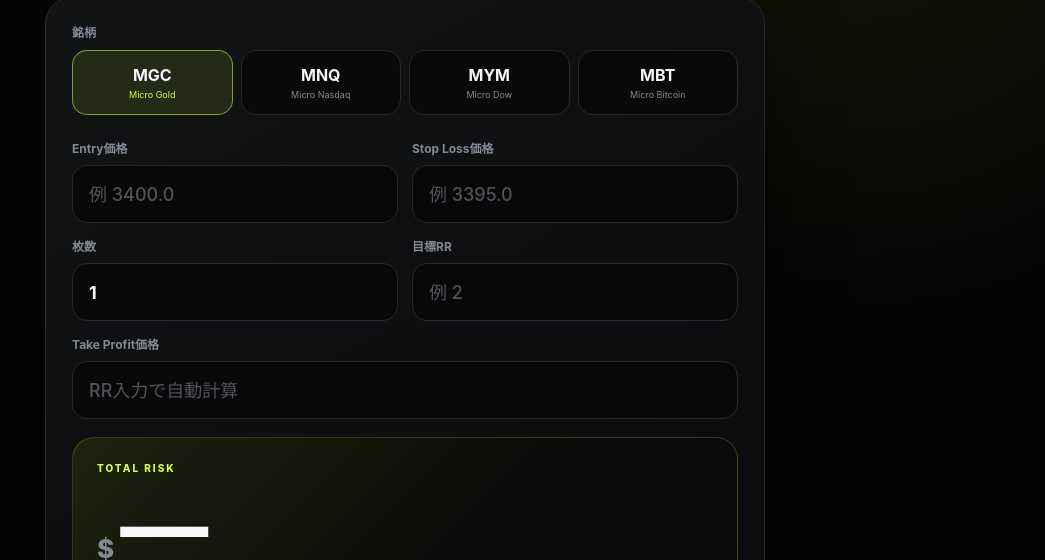
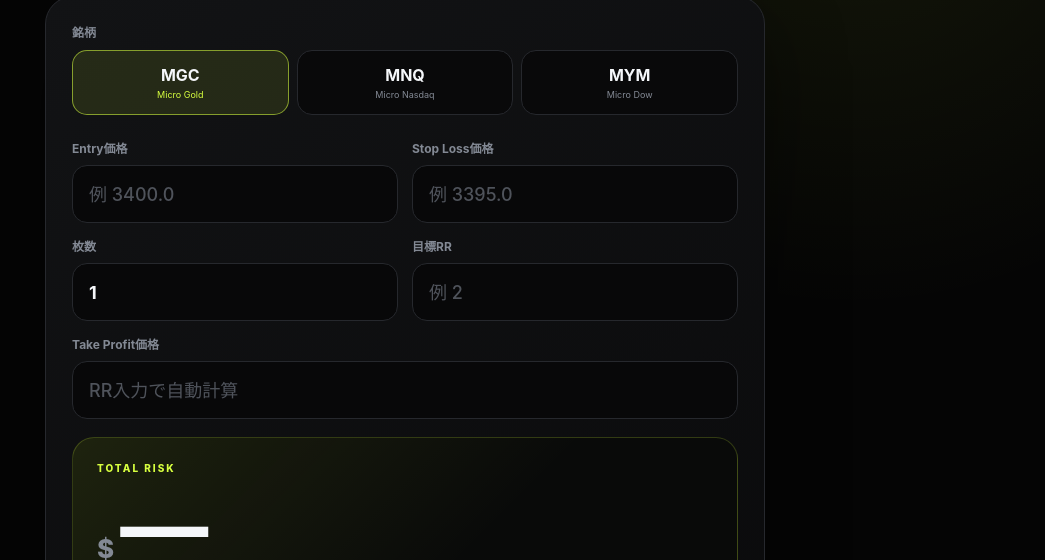
Before and after one commit to LowWilson/prop-risk-calculator, a plain HTML site: page index.html in a window 1280 px wide. Shown: the part 240-800 px from the top of the page, without its empty margins (235-1280 px from the left). Drawn offline with Linux system fonts and the light colour scheme.

Commit message:
Add files via upload

```diff
--- a/app.js
+++ b/app.js
@@ -1,37 +1,4 @@
-const CONTRACTS = {
-  MGC: {
-    tick: .1,
-    tickValue: 1,
-    point: 10,
-    decimals: 1,
-    entry: "例 3400.0",
-    sl: "例 3395.0"
-  },
-  MNQ: {
-    tick: .25,
-    tickValue: .5,
-    point: 2,
-    decimals: 2,
-    entry: "例 23100.00",
-    sl: "例 23050.00"
-  },
-  MYM: {
-    tick: 1,
-    tickValue: .5,
-    point: .5,
-    decimals: 0,
-    entry: "例 44500",
-    sl: "例 44450"
-  },
-  MBT: {
-    tick: 5,
-    tickValue: .5,
-    point: .1,
-    decimals: 0,
-    entry: "例 117000",
-    sl: "例 116500"
-  }
-};
+const CONTRACTS={MGC:{tick:.1,tickValue:1,point:10,decimals:1,entry:"例 3400.0",sl:"例 3395.0"},MNQ:{tick:.25,tickValue:.5,point:2,decimals:2,entry:"例 23100.00",sl:"例 23050.00"},MYM:{tick:1,tickValue:.5,point:.5,decimals:0,entry:"例 44500",sl:"例 44450"}};
 const $=id=>document.getElementById(id);
 const entry=$("entryPrice"),sl=$("slPrice"),tp=$("tpPrice"),qty=$("contracts"),rr=$("rrTarget");
 let symbol=localStorage.getItem("riskOneSymbol")||"MGC",lastEdited="rr",updating=false;
--- a/index.html
+++ b/index.html
@@ -22,21 +22,9 @@
   <section class="card">
     <label class="section-label">銘柄</label>
     <div class="symbols">
-      <button class="symbol active" data-symbol="MGC">
-        <b>MGC</b><small>Micro Gold</small>
-      </button>
-
-      <button class="symbol" data-symbol="MNQ">
-        <b>MNQ</b><small>Micro Nasdaq</small>
-      </button>
-
-      <button class="symbol" data-symbol="MYM">
-        <b>MYM</b><small>Micro Dow</small>
-      </button>
-
-      <button class="symbol" data-symbol="MBT">
-        <b>MBT</b><small>Micro Bitcoin</small>
-      </button>
+      <button class="symbol active" data-symbol="MGC"><b>MGC</b><small>Micro Gold</small></button>
+      <button class="symbol" data-symbol="MNQ"><b>MNQ</b><small>Micro Nasdaq</small></button>
+      <button class="symbol" data-symbol="MYM"><b>MYM</b><small>Micro Dow</small></button>
     </div>
 
     <div class="grid">
```
Also changed, not shown: style.css.
